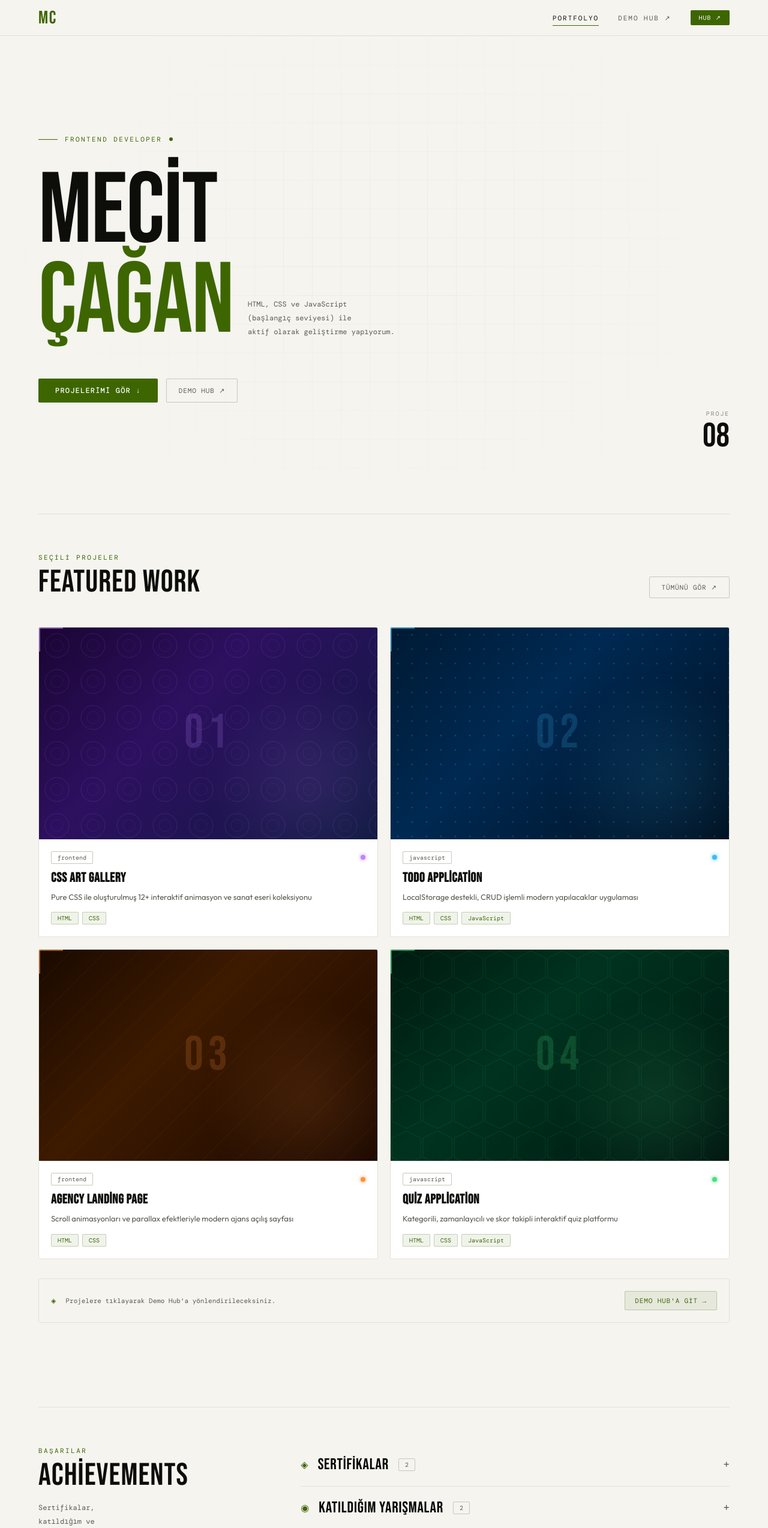
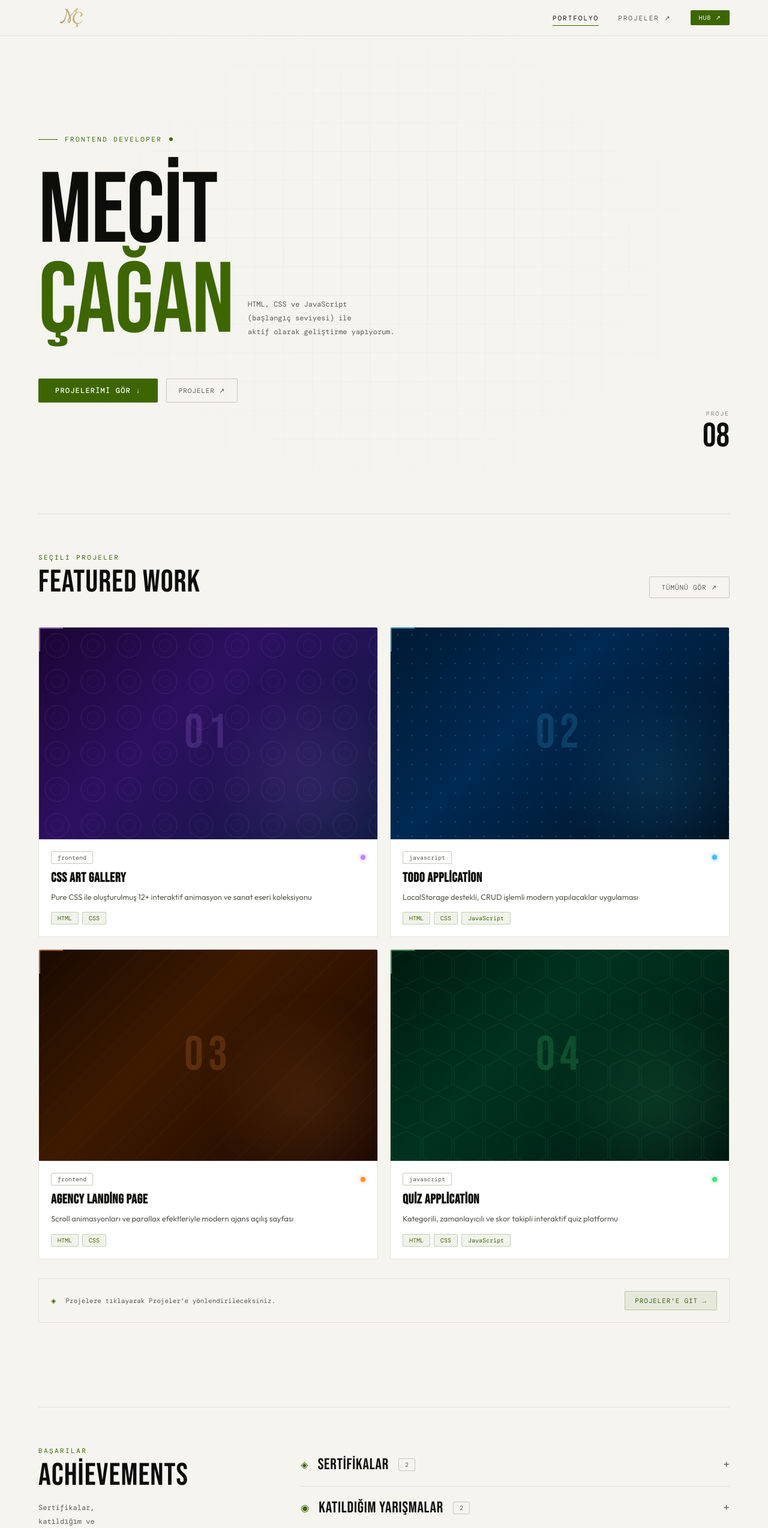
Before and after one commit to Mecitcgn/MecitPortfolio, a React (Vite) app: page / in a window 1280 px wide. Shown: the top 2547 px of the page at 60% size. Built offline with nearby package versions, Linux system fonts and the light colour scheme; a web font is replaced by a local one.

Commit message:
Logo Eklendi

```diff
--- a/src/App.jsx
+++ b/src/App.jsx
@@ -6,10 +6,10 @@ import './styles/globals.css';
 
 /**
  * App — kök bileşen.
- * Sadece portfolyo sayfası var, Demo Hub ayrı bir site.
+ * Sadece portfolyo sayfası var, Projeler ayrı bir site.
  */
 
-// Demo Hub'ın deploy edildiği URL — Vercel'e deploy ettikten sonra buraya gerçek URL'yi yaz
+// Projeler'ın deploy edildiği URL — Vercel'e deploy ettikten sonra buraya gerçek URL'yi yaz
 export const DEMO_HUB_URL = 'https://mecit-portfolio-projects.vercel.app/';
 
 export default function App() {
--- a/src/components/layout/Footer.jsx
+++ b/src/components/layout/Footer.jsx
@@ -10,15 +10,17 @@ export default function Footer({ navigate, openDemoHub }) {
 				margin: '0 auto',
 			}}
 		>
-			<div
-				style={{
-					display: 'flex',
-					justifyContent: 'space-between',
-					alignItems: 'center',
-					flexWrap: 'wrap',
-					gap: 12,
-				}}
-			>
+			<div style={{ display: 'flex', alignItems: 'center', gap: 10 }}>
+				<img
+					src="../../../assets/MecitLogo.png"
+					alt=""
+					style={{
+						height: 20,
+						width: 'auto',
+						objectFit: 'contain',
+						opacity: 0.5,
+					}}
+				/>
 				<span
 					style={{
 						fontFamily: "'DM Mono', monospace",
@@ -41,7 +43,7 @@ export default function Footer({ navigate, openDemoHub }) {
 						Frontend Developer
 					</span>
 					<ButtonAccent style={{ padding: '5px 12px' }} onClick={openDemoHub}>
-						Demo Hub ↗
+						Projeler ↗
 					</ButtonAccent>
 				</div>
 			</div>
--- a/src/components/layout/Navbar.jsx
+++ b/src/components/layout/Navbar.jsx
@@ -2,7 +2,7 @@ import { DEMO_HUB_URL } from '../../App';
 
 /**
  * Navbar — sticky üst navigasyon.
- * Demo Hub artık dış siteye yönlendiriyor.
+ * Projeler artık dış siteye yönlendiriyor.
  */
 
 export default function Navbar({ path, navigate }) {
@@ -14,7 +14,7 @@ export default function Navbar({ path, navigate }) {
 		<nav className="nav">
 			<div className="nav-in">
 				<button className="nav-logo" onClick={() => navigate('/')}>
-					MC
+					<img src="../../../assets/MecitLogo.png" alt="" />
 				</button>
 				<div className="nav-links">
 					<button
@@ -24,7 +24,7 @@ export default function Navbar({ path, navigate }) {
 						Portfolyo
 					</button>
 					<button className="nl" onClick={openDemoHub}>
-						Demo Hub ↗
+						Projeler ↗
 					</button>
 					<button className="nav-cta" onClick={openDemoHub}>
 						Hub ↗
--- a/src/components/portfolio/Achievements.jsx
+++ b/src/components/portfolio/Achievements.jsx
@@ -31,6 +31,7 @@ export default function Achievements() {
 									fontFamily: "'Bebas Neue', sans-serif",
 									fontSize: 26,
 									letterSpacing: '.03em',
+									color: 'var(--t)',
 								}}
 							>
 								{group.title}
--- a/src/components/portfolio/FeaturedProjects.jsx
+++ b/src/components/portfolio/FeaturedProjects.jsx
@@ -111,9 +111,9 @@ export default function FeaturedProjects({ onCardClick, onViewAll }) {
 							flex: 1,
 						}}
 					>
-						Projelere tıklayarak Demo Hub'a yönlendirileceksiniz.
+						Projelere tıklayarak Projeler'e yönlendirileceksiniz.
 					</span>
-					<ButtonAccent onClick={onViewAll}>Demo Hub'a Git →</ButtonAccent>
+					<ButtonAccent onClick={onViewAll}>Projeler'e Git →</ButtonAccent>
 				</div>
 			</div>
 		</section>
--- a/src/components/portfolio/HeroSection.jsx
+++ b/src/components/portfolio/HeroSection.jsx
@@ -5,7 +5,7 @@ import { ButtonPrimary, ButtonGhost } from '../ui/Button';
 /**
  * HeroSection — portfolyo sayfasının büyük giriş bölümü.
  * onProjectsClick → "Projelerimi Gör" butonuna tıklandığında
- * onDemoHub → "Demo Hub" butonuna tıklandığında
+ * onDemoHub → "Projeler" butonuna tıklandığında
  */
 export default function HeroSection({ onProjectsClick, onDemoHub }) {
 	return (
@@ -119,7 +119,7 @@ export default function HeroSection({ onProjectsClick, onDemoHub }) {
 				<ButtonPrimary onClick={onProjectsClick}>
 					Projelerimi Gör ↓
 				</ButtonPrimary>
-				<ButtonGhost onClick={onDemoHub}>Demo Hub ↗</ButtonGhost>
+				<ButtonGhost onClick={onDemoHub}>Projeler ↗</ButtonGhost>
 			</div>
 
 			{/* Proje sayısı — sağ alt */}
--- a/src/pages/PortfolioPage.jsx
+++ b/src/pages/PortfolioPage.jsx
@@ -10,8 +10,8 @@ import Footer from '../components/layout/Footer';
  * PortfolioPage — ana portfolyo sayfası (/)
  * Hero → Featured Projects → Achievements → Skills → Footer
  *
- * FeaturedProjects kartlarına tıklanınca Demo Hub toast'u gösterilir.
- * Demo Hub artık ayrı bir site (DEMO_HUB_URL).
+ * FeaturedProjects kartlarına tıklanınca Projeler toast'u gösterilir.
+ * Projeler artık ayrı bir site (DEMO_HUB_URL).
  */
 export default function PortfolioPage({ navigate }) {
 	const showToast = useToast();
@@ -19,8 +19,8 @@ export default function PortfolioPage({ navigate }) {
 	const openDemoHub = () => window.open(DEMO_HUB_URL, '_blank');
 
 	const handleCardClick = () => {
-		showToast('Projeyi canlı olarak görmek için Demo Hub sitesine gidin.', {
-			label: "Demo Hub'a Git ↗",
+		showToast('Projeyi canlı olarak görmek için Projeler sitesine gidin.', {
+			label: "Projeler'e Git ↗",
 			fn: openDemoHub,
 		});
 	};
--- a/src/styles/globals.css
+++ b/src/styles/globals.css
@@ -418,20 +418,25 @@ button {
 	justify-content: space-between;
 }
 .nav-logo {
-	font-family: var(--fd);
-	font-size: 30px;
-	letter-spacing: 0.05em;
-	color: var(--acc);
+	display: flex;
+	align-items: center;
 	cursor: pointer;
 	background: none;
 	border: none;
+	padding: 0;
 	transition:
 		opacity 0.2s,
-		text-shadow 0.3s;
+		filter 0.3s;
+}
+.nav-logo img {
+	height: 60px;
+	width: auto;
+	display: block;
+	object-fit: contain;
 }
 .nav-logo:hover {
-	opacity: 0.8;
-	text-shadow: 0 0 20px color-mix(in srgb, var(--acc) 50%, transparent);
+	opacity: 0.85;
+	filter: drop-shadow(0 0 10px color-mix(in srgb, var(--acc) 55%, transparent));
 }
 .nav-links {
 	display: flex;
```
Also changed, not shown: assets/MecitLogo.png (added), 1 other file (tests, documents, lock files or other folders).
